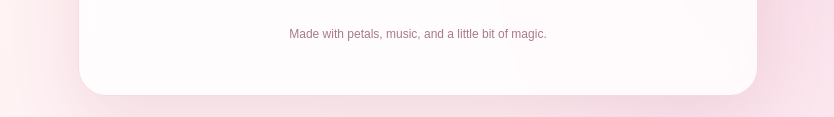
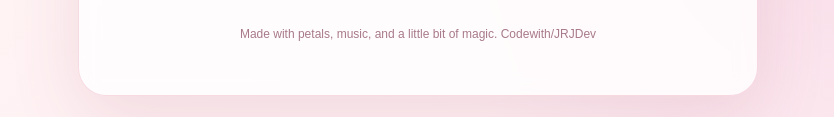
Before and after one commit to JohnRobert212896/Love_Letter_JRJDev, a plain HTML site: page index.html in a window 1280 px wide. Shown: the part 1062-1179 px from the top of the page, without its empty margins (222-1056 px from the left). Drawn offline with Linux system fonts and the light colour scheme.

Commit message:
Update index.html

```diff
--- a/index.html
+++ b/index.html
@@ -286,7 +286,7 @@
         </div>
       </div>
 
-      <div class="footer">Made with petals, music, and a little bit of magic.<Code_with_JRJDev> </div>
+      <div class="footer">Made with petals, music, and a little bit of magic. Codewith/JRJDev </div>
     </section>
   </main>
 
```
